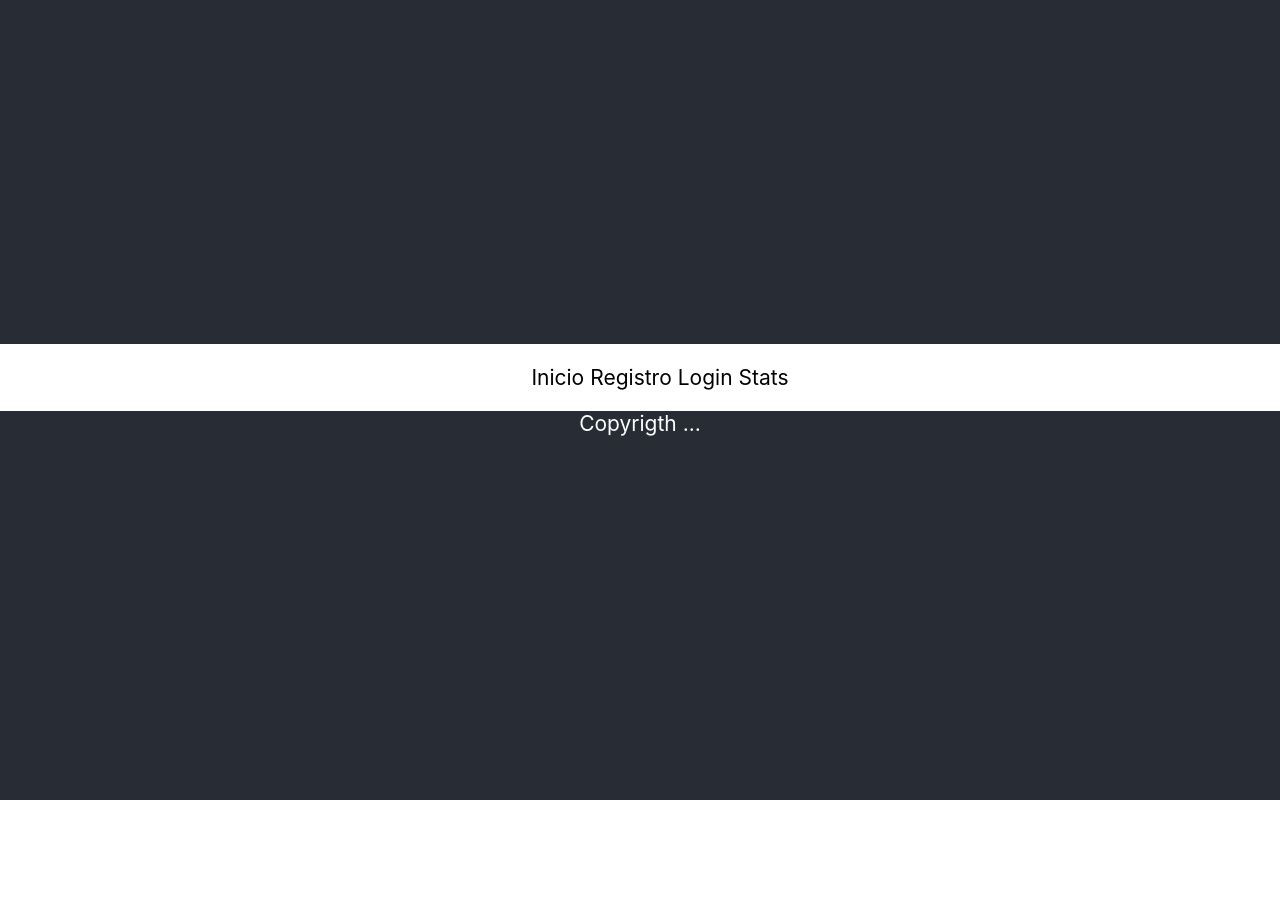
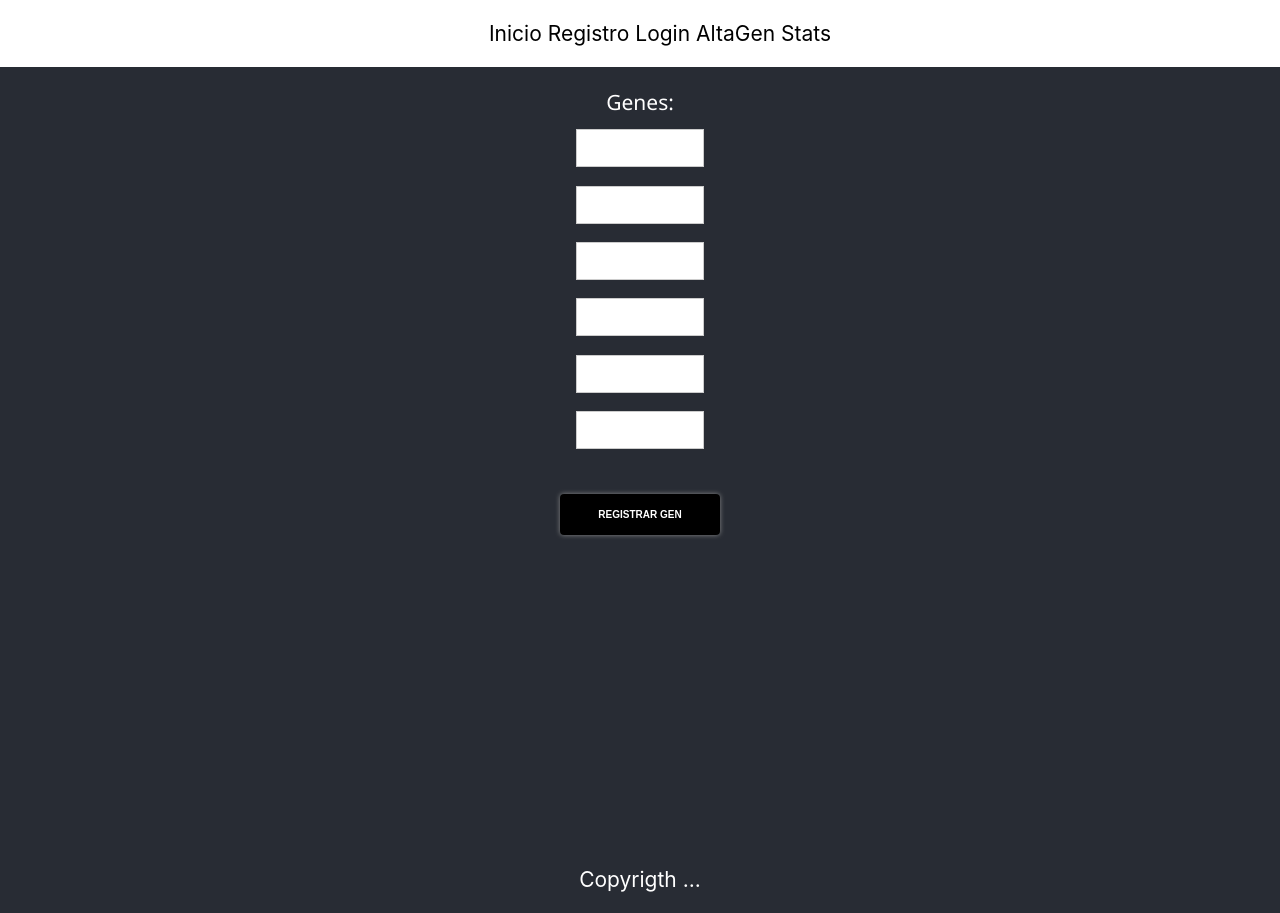
Before and after one commit to agavotti/Mi-Aplicacion, a React (Create React App) app: page /AltaGen in a window 1280 px wide. Before the commit the page ends 800 px from the top, so only its background shows below. Built offline with nearby package versions, Linux system fonts and the light colour scheme.

Commit message:
AltaGen: Agregado de alta y guardado de genes

```diff
--- a/src/App.css
+++ b/src/App.css
@@ -233,3 +233,10 @@ a{
   font-size: 0.8em;
 
 }
+
+.CargaGen{
+  margin-top: 1em;
+  max-width: 9em;
+  text-align: center;
+  text-justify: inter-word;
+}
--- a/src/Components/Menu.js
+++ b/src/Components/Menu.js
@@ -9,6 +9,7 @@ function Menu() {
           <li className='Menu'><Link to="/">Inicio</Link></li>
           <li className='Menu'><Link to="/Registro">Registro</Link></li>
           <li className='Menu'><Link to="/login">Login</Link></li>
+          <li className='Menu'><Link to="/AltaGen">AltaGen</Link></li>
           <li className='Menu'><Link to="/stats">Stats</Link></li>
         </ul>
 
--- /dev/null
+++ b/src/Pages/AltaGen.js
@@ -0,0 +1,82 @@
+
+import React, {useState} from 'react';
+import {altaGen} from "../Services/genServices"
+
+function AltaGen()
+{
+  function limpiarForm(){
+    setForm({Cadena1:'', Cadena2:'', Cadena3:'', Cadena4:'', Cadena5:'', Cadena6:''});
+  }
+
+  const [form, setForm] = useState({Cadena1:'', Cadena2:'', Cadena3:'', Cadena4:'', Cadena5:'', Cadena6:''});
+  const handleSubmit = (e) => {
+    console.log("handleSubmit", form)
+    var adn = [form.Cadena1, form.Cadena2, form.Cadena3, form.Cadena4, form.Cadena5, form.Cadena6];
+    request(adn);
+    e.preventDefault();
+  }
+
+  const handleChange = (e) =>
+  {
+    const name = e.target.name;
+    const value = e.target.value;
+    console.log(name, value);
+    var acidosUpper = value.toUpperCase();
+    var cadenaRestante = ValidarAcidos(acidosUpper);
+    if(cadenaRestante.length === 0)
+    {
+      setForm({...form, [name]: acidosUpper});
+    }
+    else
+    {
+      alert("Acido no valido. Solo se permiten los siguientes caracteres: C, T, G, A");
+    }
+  }
+  const request = async (adn)=>{
+      try{
+        const response = await altaGen(adn);
+        if(response.status === 200){
+          alert("Gen creado. Es mutante");
+          limpiarForm();
+        }
+        else{
+          alert("status: " + response.status);
+        }
+      }catch(e){
+        if(e.response.status === 403){
+          alert("Gen creado. Es humano");
+          limpiarForm();
+        }
+        else console.log("error: " + e.response.status);
+      }
+    }
+    return (
+      <div className="body">
+        <form onSubmit={handleSubmit}>
+          <div className='CargaGen'>
+            <label>Genes:</label>
+            <input className='CargaGen' type="text" title='Cadena1' name="Cadena1" minLength={6} maxLength={6} value={form.Cadena1} onChange={handleChange} />
+            <input className='CargaGen' type="text" title='Cadena2' name="Cadena2" minLength={6} maxLength={6} value={form.Cadena2} onChange={handleChange} />
+            <input className='CargaGen' type="text" title='Cadena3' name="Cadena3" minLength={6} maxLength={6} value={form.Cadena3} onChange={handleChange} />
+            <input className='CargaGen' type="text" title='Cadena4' name="Cadena4" minLength={6} maxLength={6} value={form.Cadena4} onChange={handleChange} />
+            <input className='CargaGen' type="text" title='Cadena5' name="Cadena5" minLength={6} maxLength={6} value={form.Cadena5} onChange={handleChange} />
+            <input className='CargaGen' type="text" title='Cadena6' name="Cadena6" minLength={6} maxLength={6} value={form.Cadena6} onChange={handleChange} />
+          </div>
+          <button type="submit"className="btn btn-white white">Registrar Gen</button>
+        </form>
+      </div>
+    );
+
+
+}
+
+function ValidarAcidos(cadena){
+  cadena = cadena.replaceAll('C','');
+  cadena = cadena.replaceAll('T','');
+  cadena = cadena.replaceAll('G','');
+  cadena = cadena.replaceAll('A','');
+  return cadena;
+}
+
+
+export default AltaGen;
--- a/src/Routes/Public.js
+++ b/src/Routes/Public.js
@@ -11,6 +11,7 @@ import Stats from '../Pages/Stats';
 import Login from '../Pages/Login';
 import React from 'react';
 import Registro from '../Pages/Registro';
+import AltaGen from '../Pages/AltaGen';
 
 function Public() {
     return (
@@ -20,6 +21,7 @@ function Public() {
                 <Route path="/" element={<Home />} />
                 <Route path="/registro" element={<Registro />} />
                 <Route path="/login" element={<Login />} />
+                <Route path="/AltaGen" element={<AltaGen />} />
                 <Route path="/Gen/:id" element={<DetalleGen />} />
                 <Route path="/stats" element={<Stats />} />
             </Routes>
--- a/src/Services/genServices.js
+++ b/src/Services/genServices.js
@@ -5,7 +5,11 @@ export function getAll() {
 export function getByID(id) {
   return instance.get("mutant/" + id);
 }
-
+export function altaGen(dna) {
+  return instance.post("mutant", {
+    Dna: dna
+    });
+}
 export function getStats() {
     return instance.get("/stats");
     // return fetch("https://cerebroxmenapi.azurewebsites.net/stats",{
```
